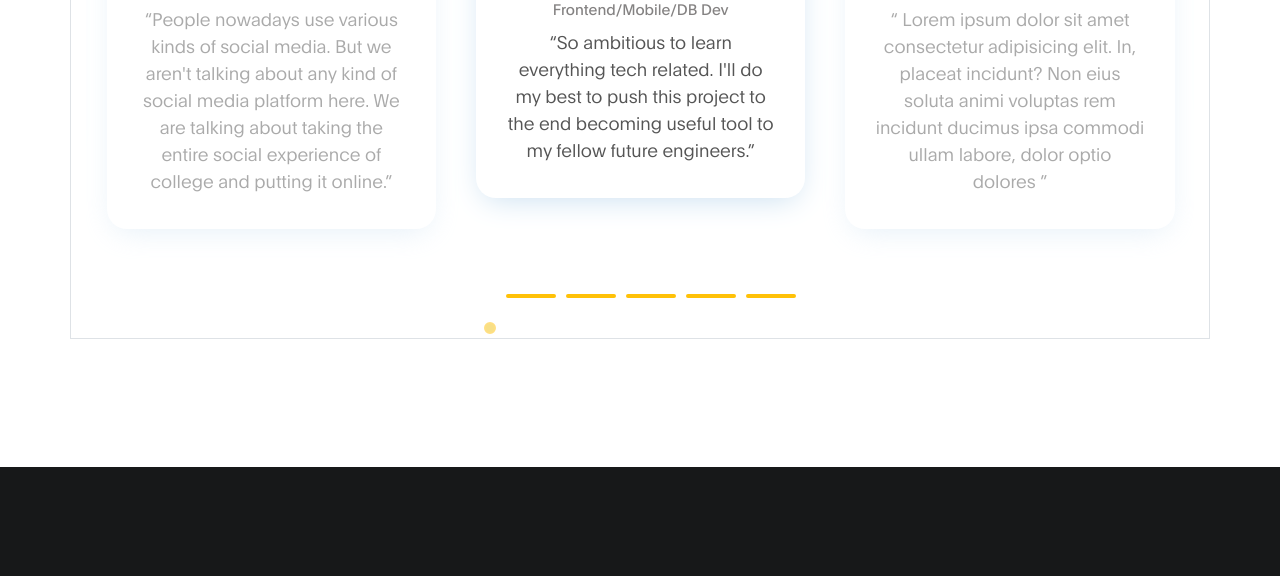
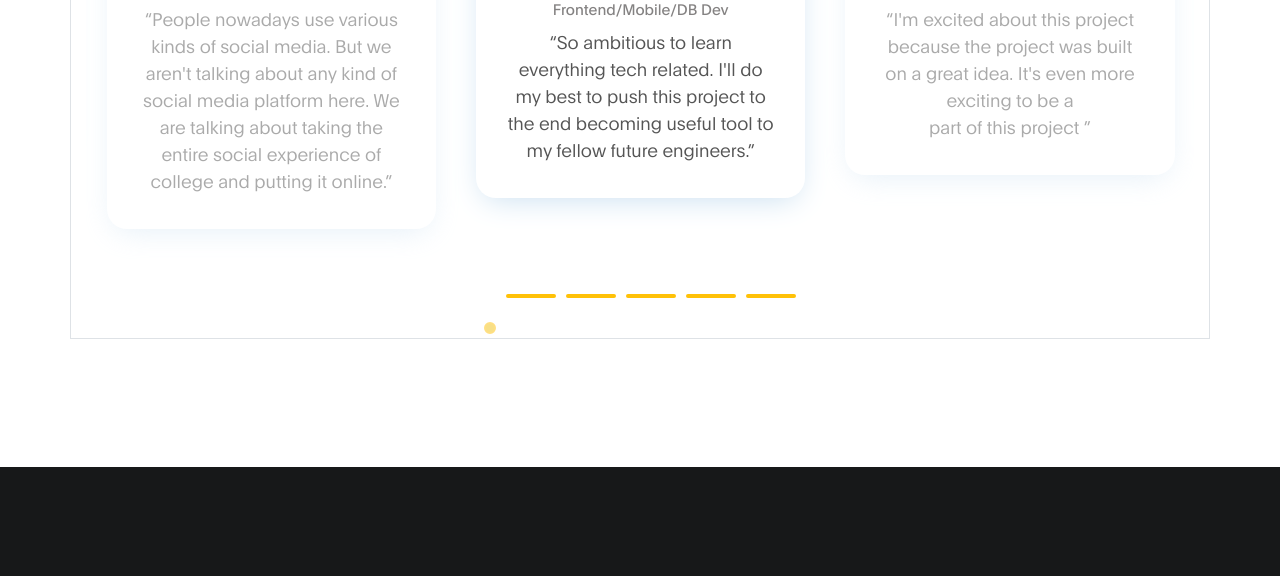
Before and after one commit to RadwanH/UniMeet-Webpage, a plain HTML site: page index.html in a window 1280 px wide. Shown: the part 3038-3614 px from the top of the page. Drawn offline with Linux system fonts and the light colour scheme.

Commit message:
add emre's bio

```diff
--- a/index.html
+++ b/index.html
@@ -211,7 +211,7 @@
                                     </a> <br />
                                     <span> Full-Stack Dev </span>
                                 </h5>
-                                <p class="card-text">“ Lorem ipsum dolor sit amet consectetur adipisicing elit. In, placeat incidunt? Non eius soluta animi voluptas rem incidunt ducimus ipsa commodi ullam labore, dolor optio dolores ” </p>
+                                <p class="card-text">“I'm excited about this project because the project was built on a great idea. It's even more exciting to be a part of this project ” </p>
                             </div>
                         </div>
                     </div>
```
